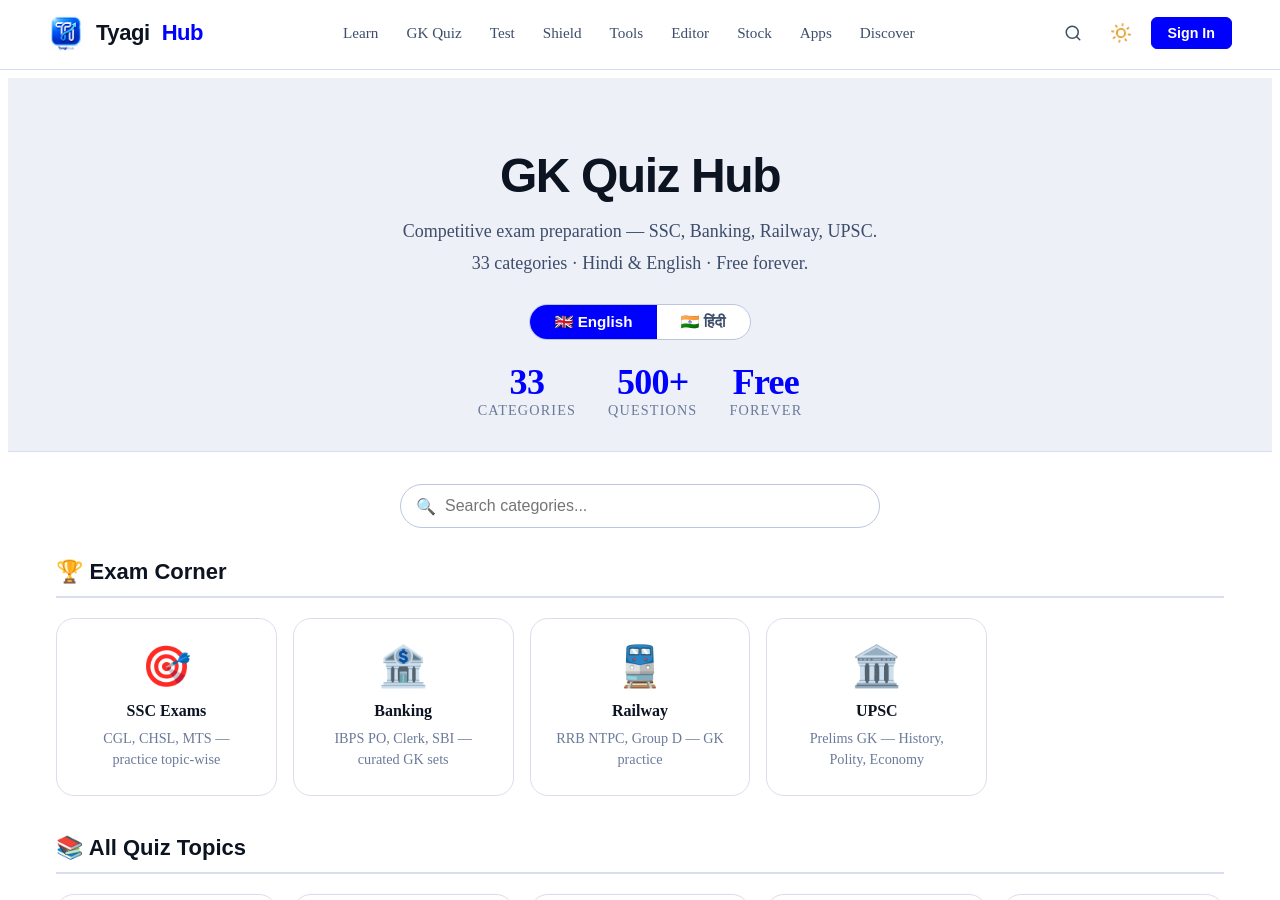
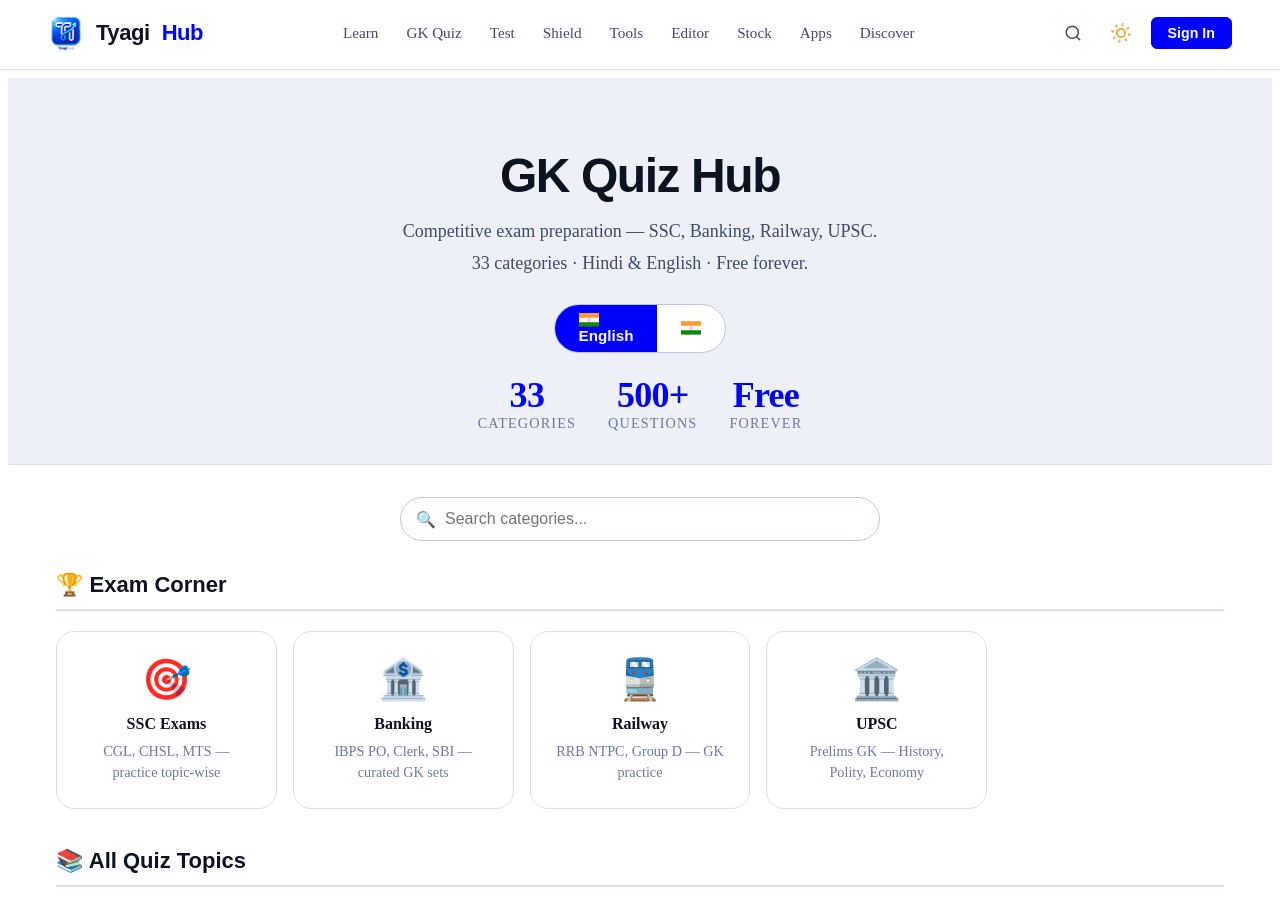
Before and after one commit to HimanshuTyagiJi/TyagiHub, a Jekyll site: the page built from gk-quiz/index.html, in a window 1280 px wide and 900 px high. Built offline with Jekyll 4.4.1, drawn with Linux system fonts in a browser that asks for light colours.

Commit message:
Update index.html

```diff
--- a/gk-quiz/index.html
+++ b/gk-quiz/index.html
@@ -22,8 +22,25 @@ extra_js:
 
       <!-- Language Toggle -->
       <div class="lang-toggle" role="group" aria-label="Language selection">
-        <button class="lang-toggle__btn active" data-lang="en">🇬🇧 English</button>
-        <button class="lang-toggle__btn" data-lang="hi">🇮🇳 हिंदी</button>
+       <button class="lang-toggle__btn active" data-lang="en">
+  <svg width="20" height="14" viewBox="0 0 30 20" xmlns="http://www.w3.org/2000/svg" aria-hidden="true">
+    <rect width="30" height="20" fill="#138808"/>
+    <rect width="30" height="13.33" y="0" fill="#FFFFFF"/>
+    <rect width="30" height="6.66" y="0" fill="#FF9933"/>
+    <circle cx="15" cy="10" r="2.2" fill="none" stroke="#000080" stroke-width="0.4"/>
+    <circle cx="15" cy="10" r="0.25" fill="#000080"/>
+  </svg>
+  English
+</button>
+        <button class="lang-toggle__btn" data-lang="hi">
+           <svg width="20" height="14" viewBox="0 0 30 20" xmlns="http://www.w3.org/2000/svg" aria-hidden="true">
+    <rect width="30" height="20" fill="#138808"/>
+    <rect width="30" height="13.33" y="0" fill="#FFFFFF"/>
+    <rect width="30" height="6.66" y="0" fill="#FF9933"/>
+    <circle cx="15" cy="10" r="2.2" fill="none" stroke="#000080" stroke-width="0.4"/>
+    <circle cx="15" cy="10" r="0.25" fill="#000080"/>
+  </svg>
+        </button>
       </div>
 
       <!-- Stats -->
```
